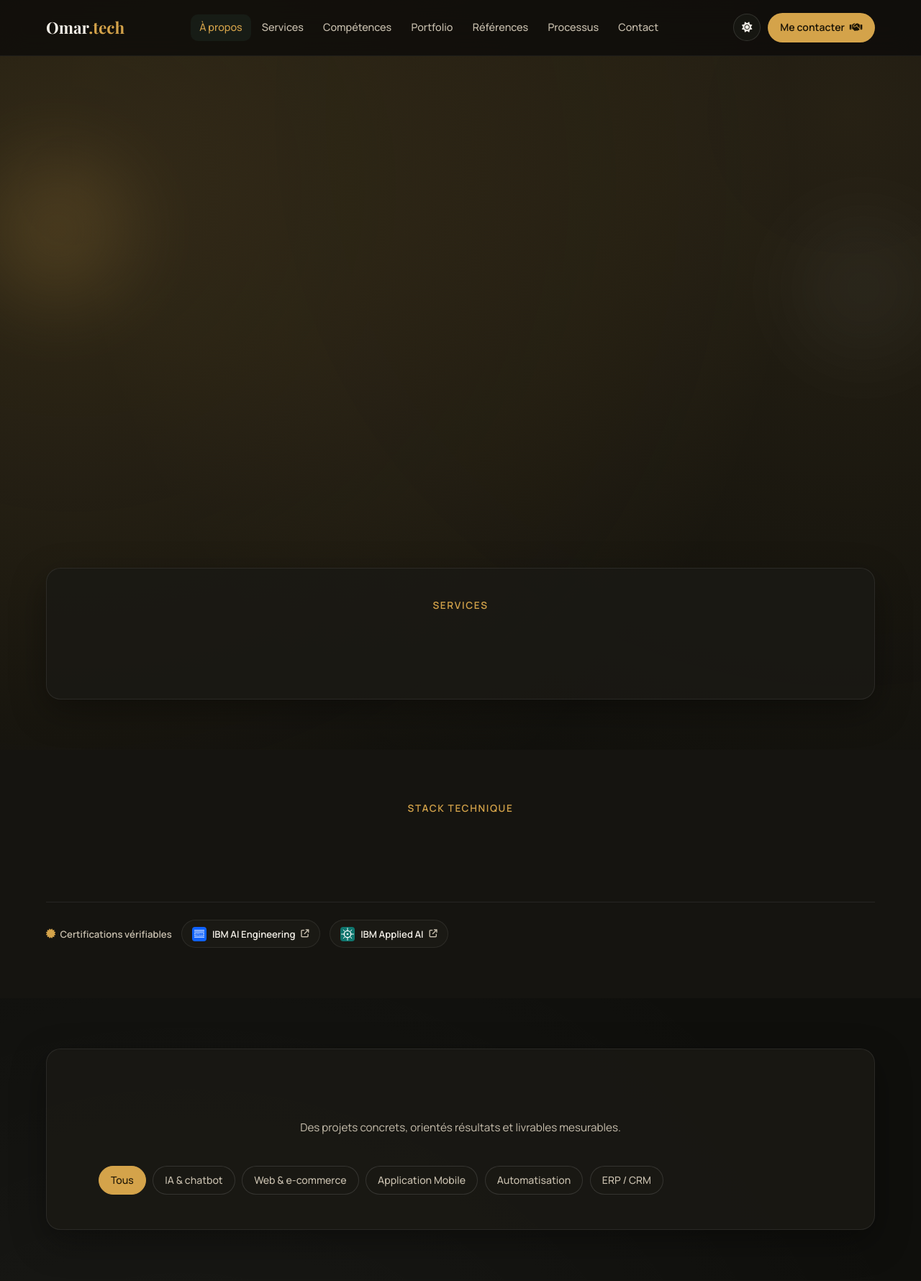
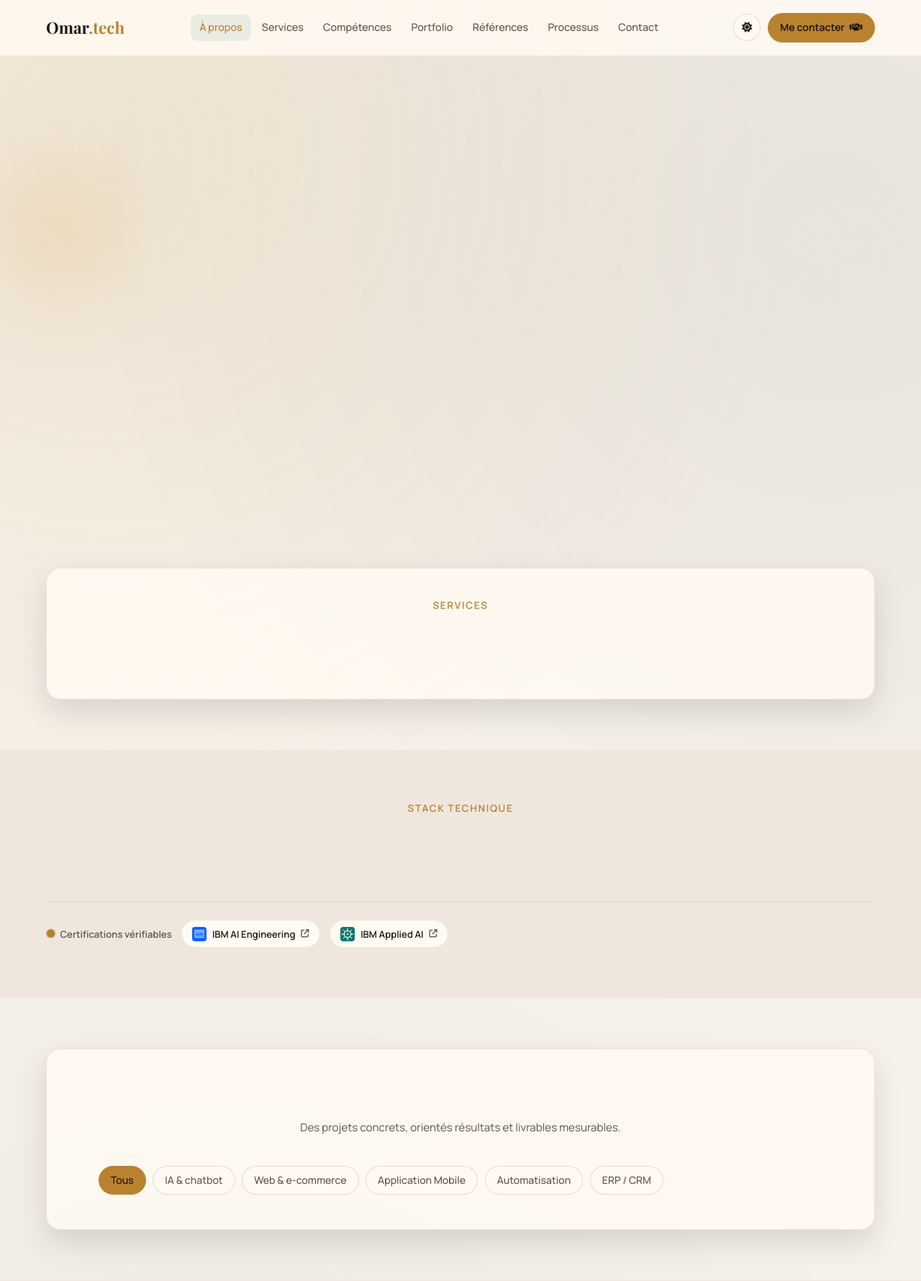
Before and after one commit to OmarDevIa/portfolio, a Django app: page / in a window 1280 px wide; the page is wider, and only the part inside the window is pictured. Shown: the top 1780 px of that part at 72% size. Run offline with Django 5.2, Linux system fonts and the light colour scheme; data that the repository does not hold is empty.

Commit message:
Add light theme option

```diff
--- a/static/css/style.css
+++ b/static/css/style.css
@@ -16,6 +16,16 @@
     --ease-smooth: cubic-bezier(0.22, 1, 0.36, 1);
     --ease-soft: cubic-bezier(0.25, 0.46, 0.45, 0.94);
     --reveal-distance: 18px;
+    --header-bg: rgba(12, 11, 9, 0.78);
+    --header-border: rgba(255,255,255,0.06);
+    --surface-strong: rgba(26,25,20,0.92);
+    --surface-glass: rgba(26,25,20,0.85);
+    --surface-card: rgba(26,25,20,0.9);
+    --surface-chip: rgba(26,25,20,0.7);
+    --input-bg: rgba(10,10,8,0.8);
+    --overlay: rgba(0,0,0,0.6);
+    --border-strong: rgba(255,255,255,0.12);
+    --border-soft: rgba(255,255,255,0.08);
 }
 
 body[data-theme='night'] {
@@ -27,6 +37,29 @@ body[data-theme='night'] {
     --border: rgba(255,255,255,0.06);
     --shadow: 0 16px 48px rgba(0,0,0,0.45);
     --shadow-hover: 0 28px 64px rgba(0,0,0,0.55);
+}
+
+body[data-theme='day'] {
+    --bg: #f6f1e9;
+    --bg-alt: #efe7dd;
+    --surface: #fffaf2;
+    --text: #1f1a12;
+    --muted: #5f5548;
+    --border: rgba(0,0,0,0.08);
+    --accent: #b9822f;
+    --accent-dark: #8f5e19;
+    --shadow: 0 16px 42px rgba(0,0,0,0.12);
+    --shadow-hover: 0 28px 60px rgba(0,0,0,0.18);
+    --header-bg: rgba(255,250,242,0.86);
+    --header-border: rgba(0,0,0,0.06);
+    --surface-strong: rgba(255,250,242,0.96);
+    --surface-glass: rgba(255,250,242,0.86);
+    --surface-card: rgba(255,250,242,0.98);
+    --surface-chip: rgba(255,250,242,0.75);
+    --input-bg: rgba(255,255,255,0.95);
+    --overlay: rgba(15,12,8,0.35);
+    --border-strong: rgba(0,0,0,0.12);
+    --border-soft: rgba(0,0,0,0.08);
 }
 
 * { box-sizing: border-box; margin: 0; padding: 0; }
@@ -46,6 +79,13 @@ body {
         radial-gradient(circle at 20% 85%, rgba(255, 255, 255, 0.05), transparent 45%);
 }
 
+body[data-theme='day'] {
+    background-image:
+        radial-gradient(circle at 12% 8%, rgba(185, 130, 47, 0.12), transparent 36%),
+        radial-gradient(circle at 90% 12%, rgba(0, 0, 0, 0.06), transparent 40%),
+        radial-gradient(circle at 25% 85%, rgba(0, 0, 0, 0.04), transparent 45%);
+}
+
 a { color: inherit; text-decoration: none; transition: color 0.2s; }
 a:hover { color: var(--accent); }
 img { max-width: 100%; display: block; }
@@ -60,8 +100,8 @@ ul, li { list-style: none; }
     position: fixed;
     top: 0; left: 0; width: 100%;
     z-index: 1000;
-    background: rgba(12, 11, 9, 0.78);
-    border-bottom: 1px solid rgba(255,255,255,0.06);
+    background: var(--header-bg);
+    border-bottom: 1px solid var(--header-border);
     backdrop-filter: blur(16px);
     transition: box-shadow 0.3s;
 }
@@ -95,8 +135,8 @@ ul, li { list-style: none; }
 .theme-toggle, .nav-toggle {
     width: 38px; height: 38px;
     border-radius: 50%;
-    border: 1px solid rgba(255,255,255,0.12);
-    background: rgba(26,25,20,0.8);
+    border: 1px solid var(--border-strong);
+    background: var(--surface-glass);
     color: var(--text);
     cursor: pointer;
     display: inline-flex; align-items: center; justify-content: center;
@@ -154,8 +194,8 @@ ul, li { list-style: none; }
 
 .container-inner {
     padding: 40px;
-    background: rgba(26,25,20,0.85);
-    border: 1px solid rgba(255,255,255,0.08);
+    background: var(--surface-glass);
+    border: 1px solid var(--border-soft);
     border-radius: 20px;
     box-shadow: var(--shadow);
 }
@@ -382,8 +422,8 @@ ul, li { list-style: none; }
     color: var(--muted);
     padding: 0.45rem 1rem;
     border-radius: 999px;
-    border: 1px solid rgba(255,255,255,0.12);
-    background: rgba(26,25,20,0.85);
+    border: 1px solid var(--border-strong);
+    background: var(--surface-glass);
     transition: all 0.2s;
 }
 .project-filter li.active,
```
Also changed, not shown: other parts of static/css/style.css (+23 -23 lines).
